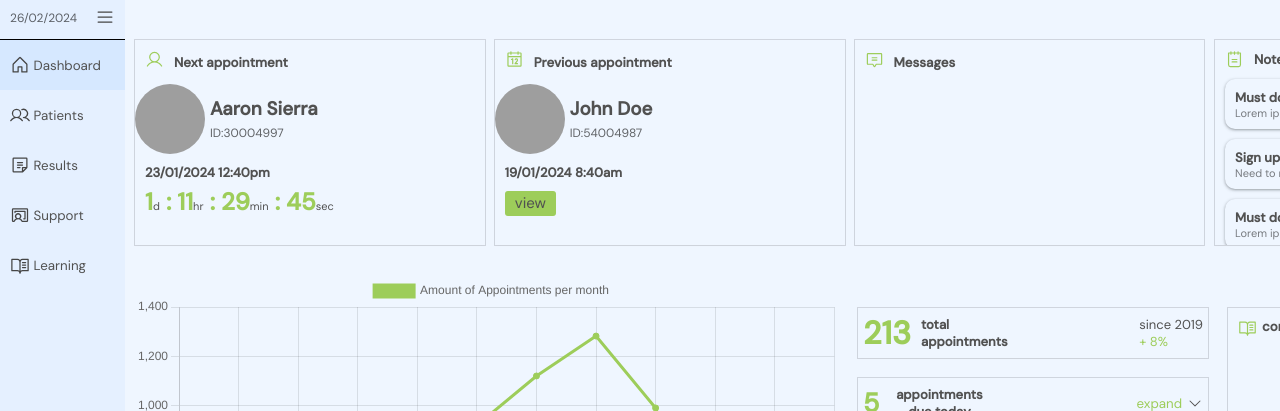
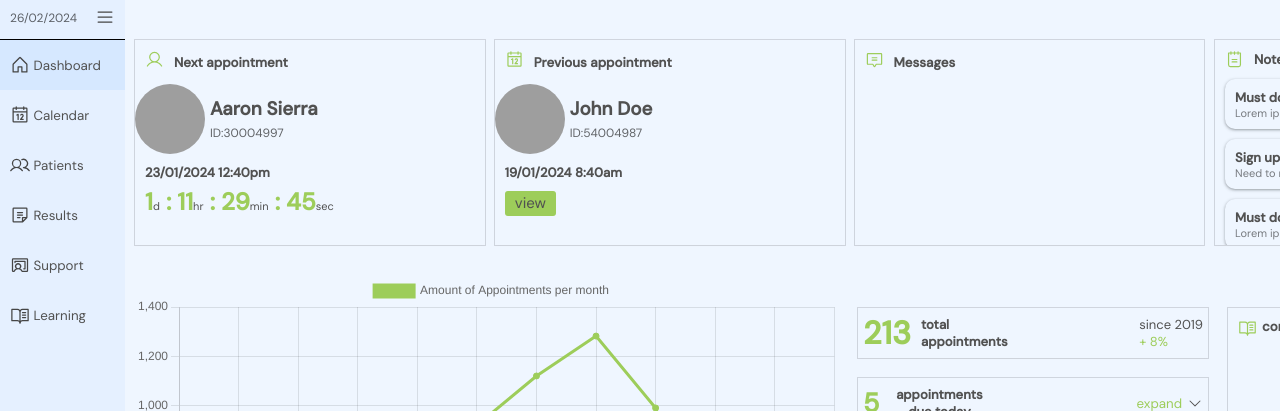
Before and after one commit to DiamondD7/yougotjob_client, a React (Vite) app: page /home in a window 1280 px wide. Shown: the top 411 px of the page. Built offline with nearby package versions, Linux system fonts and the light colour scheme; grey boxes are pictures that could not be loaded.

Commit message:
added calendar back for practitioner

```diff
--- a/src/App.jsx
+++ b/src/App.jsx
@@ -21,14 +21,14 @@ function App() {
     height: "160",
     weight: "60",
     email: "henry@gmail.com",
-    role: "General Practioner",
+    role: "General Practitioner",
   };
 
   let fakeRole;
   if (fakeUser.role === "Receptionist") {
     fakeRole = "Receptionist";
-  } else if (fakeUser.role === "General Practioner") {
-    fakeRole = "General Practioner";
+  } else if (fakeUser.role === "General Practitioner") {
+    fakeRole = "General Practitioner";
   } else {
     fakeRole = "Patients";
   }
@@ -44,7 +44,7 @@ function App() {
             element={
               fakeRole === "Receptionist" ? (
                 <Receptionist fakeRole={fakeRole} />
-              ) : fakeRole === "General Practioner" ? (
+              ) : fakeRole === "General Practitioner" ? (
                 <GeneralPractioner fakeRole={fakeRole} />
               ) : (
                 <PatientsHome />
--- a/src/components/Nav/Nav.jsx
+++ b/src/components/Nav/Nav.jsx
@@ -80,7 +80,8 @@ const Nav = ({ setDisplayed, fakeRole }) => {
               {minimizedNav === true ? "" : "Dashboard"}
             </button>
           </li>
-          {fakeRole === "Receptionist" ? (
+          {fakeRole === "Receptionist" ||
+          fakeRole === "General Practitioner" ? (
             <li
               className={minimizedNav === true ? "minimizednav-icons" : ""}
               style={
@@ -108,7 +109,8 @@ const Nav = ({ setDisplayed, fakeRole }) => {
           ) : (
             ""
           )}
-          {fakeRole === "Receptionist" || fakeRole === "General Practioner" ? (
+          {fakeRole === "Receptionist" ||
+          fakeRole === "General Practitioner" ? (
             <li
               className={minimizedNav === true ? "minimizednav-icons" : ""}
               style={
@@ -161,7 +163,7 @@ const Nav = ({ setDisplayed, fakeRole }) => {
             </button>
           </li> */}
 
-          {fakeRole === "General Practioner" ? (
+          {fakeRole === "General Practitioner" ? (
             <li
               className={minimizedNav === true ? "minimizednav-icons" : ""}
               style={
```
